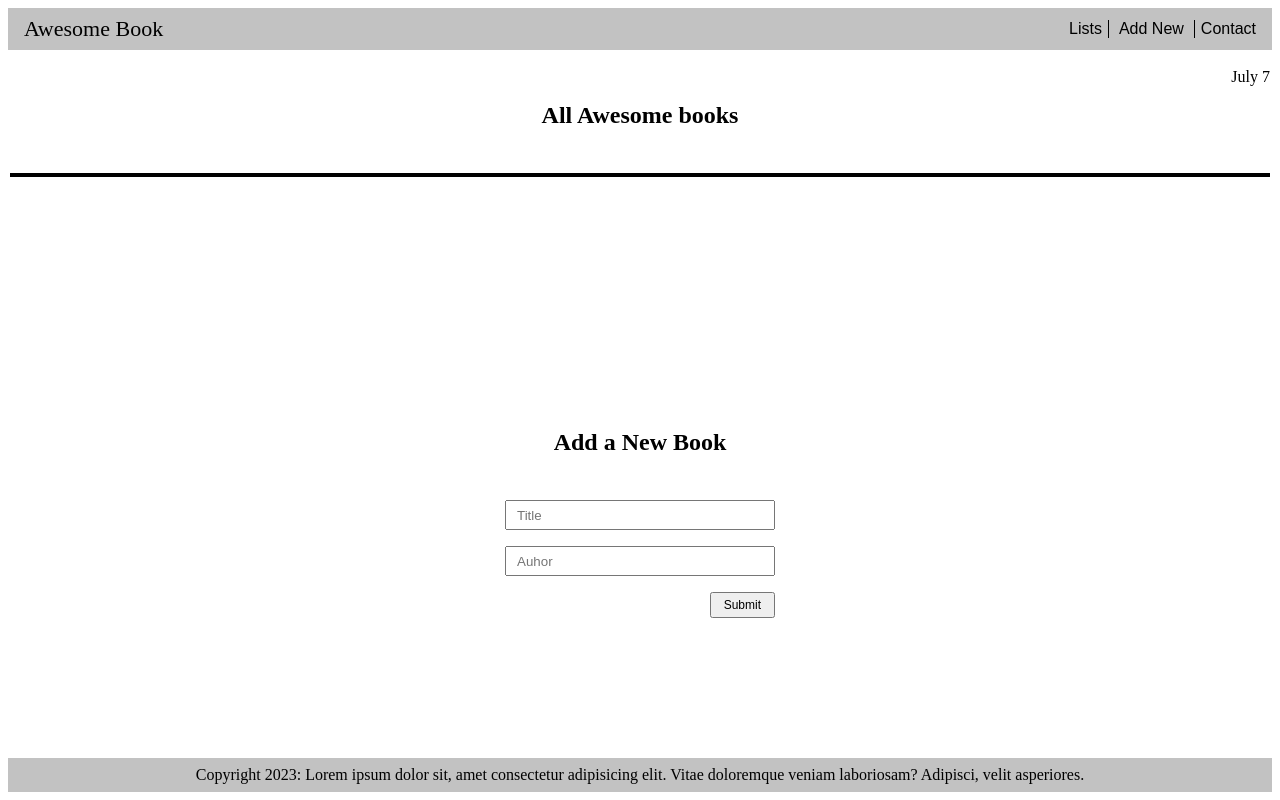
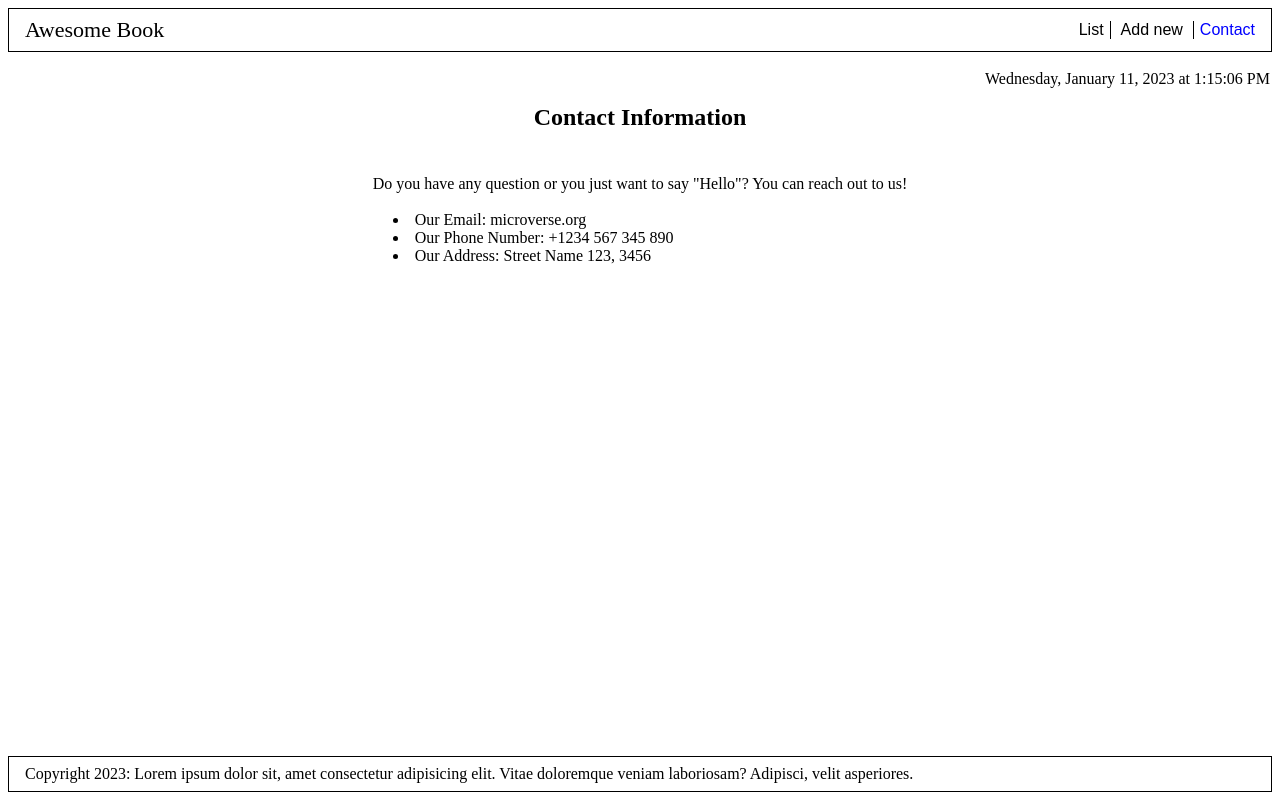
Before and after one commit to Chaseknis/awesome-book, a website: page index.html in a window 1280 px wide. Both pictures are taken after a click on the button "Contact". Drawn offline with Linux system fonts and the light colour scheme.

Commit message:
Finish nav,footers and main

```diff
--- a/index.css
+++ b/index.css
@@ -34,9 +34,15 @@ nav ul {
   gap: 6px;
 }
 
+header ul li {
+  list-style: none;
+  text-decoration: none;
+}
+
 header ul li button {
   border: none;
   background-color: transparent;
+  color: inherit;
   cursor: pointer;
   font-size: 16px;
 }
@@ -49,6 +55,7 @@ header ul li:nth-child(2) {
 
 main {
   padding: 10px 10px;
+  overflow-y: scroll;
 }
 
 main time {
@@ -60,11 +67,6 @@ input {
   height: 30px;
   padding: 10px;
   outline: none;
-}
-
-header ul li {
-  list-style: none;
-  text-decoration: none;
 }
 
 .btn-submit {
@@ -86,6 +88,10 @@ header ul li {
   padding: 6px;
 }
 
+.book-container button {
+  padding: 4px 10px;
+}
+
 .book-container:nth-child(odd) {
   background-color: rgb(152, 152, 167);
 }
@@ -97,22 +103,48 @@ header ul li {
 .border-box {
   padding: 8px 16px;
   margin: 8px;
-  background-color: rgb(194, 194, 194);
+  border: 1.6px solid black;
 }
 
 .content {
   height: 100%;
-  /* width: 100%; */
+  display: none;
 }
 
 .all-book-section {
   width: 100%;
 }
 
+.contact-list {
+  list-style-position: inside;
+  margin-left: 20px;
+}
+
 .content h2 {
   text-align: center;
   margin-bottom: 44px;
 }
-footer {
-  text-align: center;
+
+.show-list .content:nth-of-type(1) {
+  display: block;
 }
+
+.show-add-new .content:nth-of-type(2) {
+  display: block;
+}
+
+.show-contact .content:nth-of-type(3) {
+  display: block;
+}
+
+.show-list header nav ul li:nth-child(1) {
+  color: blue;
+}
+
+.show-add-new header nav ul li:nth-child(2) {
+  color: blue;
+}
+
+.show-contact header nav ul li:nth-child(3) {
+  color: blue;
+}
--- a/index.html
+++ b/index.html
@@ -7,19 +7,19 @@
     <link rel="stylesheet" href="index.css" />
     <title>Microverse</title>
   </head>
-  <body>
+  <body class="show-list">
     <header class="border-box">
       <a href="#">Awesome Book</a>
       <nav>
         <ul>
-          <li><button>Lists</button></li>
-          <li><button>Add New</button></li>
-          <li><button>Contact</button></li>
+          <li><button type="button" class="nav-button">List</button></li>
+          <li><button type="button" class="nav-button">Add new</button></li>
+          <li><button type="button" class="nav-button">Contact</button></li>
         </ul>
       </nav>
     </header>
     <main>
-      <time datetime="2023-11-07">July 7</time>
+      <time datetime="2023-11-07"></time>
       <section class="content all-book-section">
         <h2>All Awesome books</h2>
         <div id="books"></div>
@@ -34,7 +34,7 @@
         </form>
       </section>
 
-      <!-- <section class="content">
+      <section class="content">
         <h2>Contact Information</h2>
         <div>
           <p>
@@ -42,13 +42,13 @@
             <span>You can reach out to us!</span>
           </p>
           <br />
-          <ul>
+          <ul class="contact-list">
             <li>Our Email: microverse.org</li>
             <li>Our Phone Number: +1234 567 345 890</li>
             <li>Our Address: Street Name 123, 3456</li>
           </ul>
         </div>
-      </section> -->
+      </section>
     </main>
 
     <footer class="border-box">
--- a/script.js
+++ b/script.js
@@ -75,3 +75,31 @@ form.addEventListener('submit', (e) => {
   });
   e.target.reset();
 });
+
+// handle nav buttons
+const navBtns = document.querySelectorAll('.nav-button');
+
+navBtns.forEach((btn) => {
+  btn.addEventListener('click', (e) => {
+    const text = e.currentTarget.innerText;
+    document.body.className = `show-${text.toLowerCase().replace(' ', '-')}`;
+  });
+});
+
+// Update time element every second
+const options = {
+  year: 'numeric',
+  month: 'long',
+  weekday: 'long',
+  day: 'numeric',
+  hour: 'numeric',
+  minute: 'numeric',
+  second: 'numeric',
+  hour12: true,
+};
+
+const timeEl = document.querySelector('time');
+
+setInterval(() => {
+  timeEl.innerText = new Date().toLocaleDateString('en-US', options);
+}, 1000);
```
